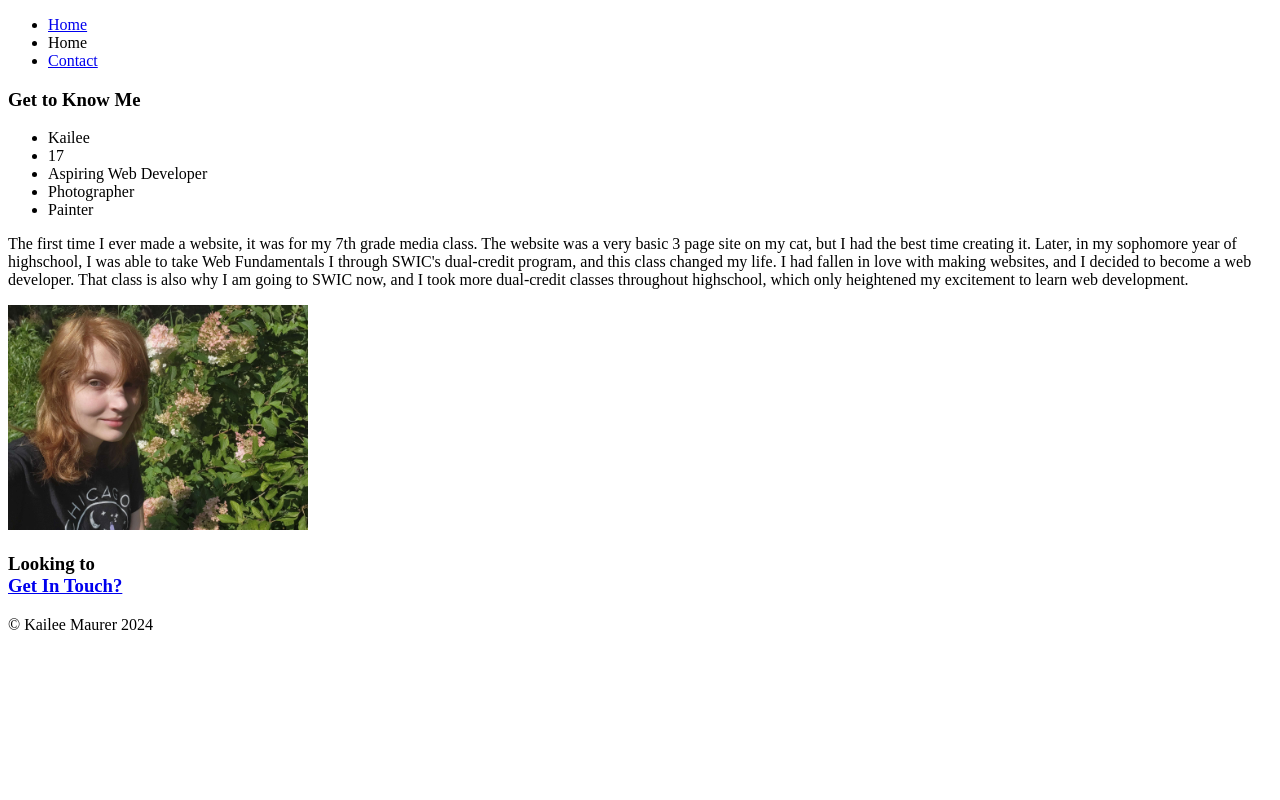
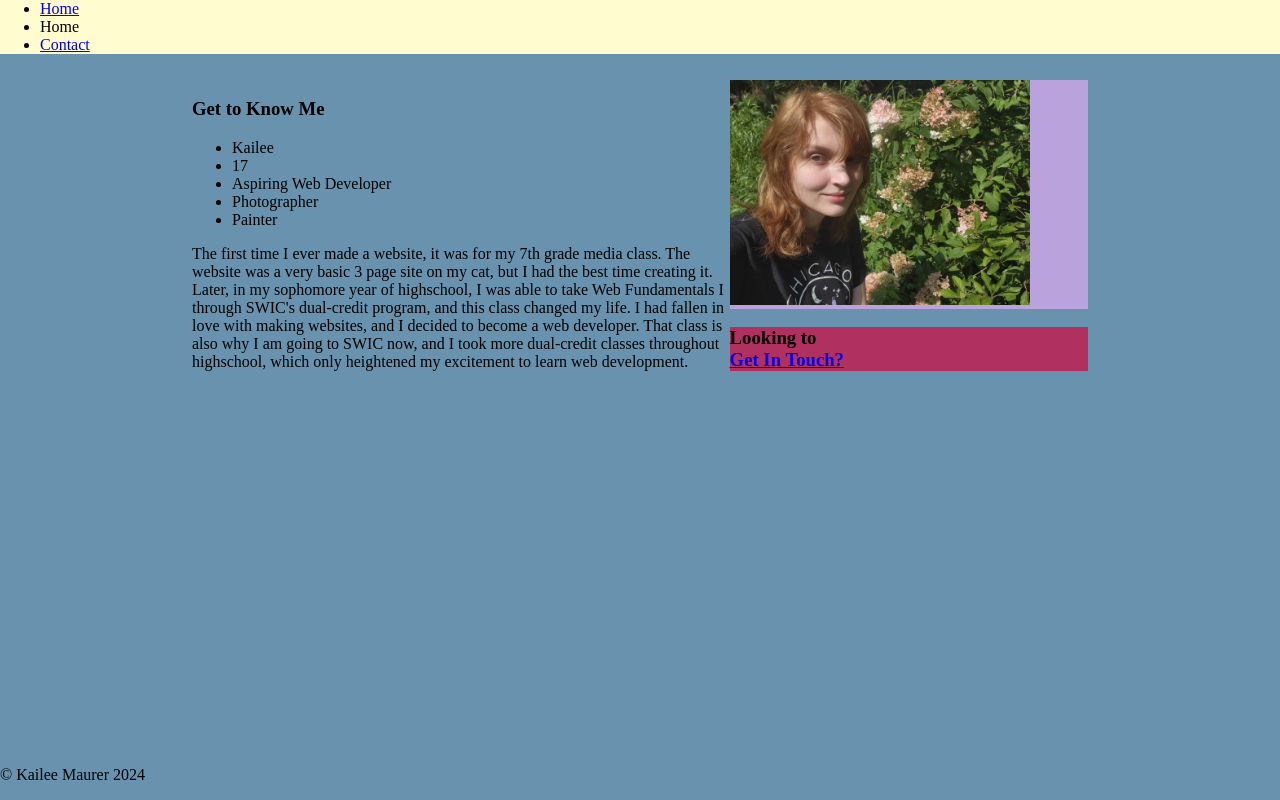
Before and after one commit to SWIC-177/html-css-skills-demo-GingerCodesThings, a plain HTML site: page index.html in a window 1280 px wide. Drawn offline with Linux system fonts and the light colour scheme.

Commit message:
"-added basic styling to create a rough layout"

```diff
--- a/index.html
+++ b/index.html
@@ -19,9 +19,10 @@
 </nav>
 
 <main>
-  <div>
+  <div id="container">
 
-    <div>
+    <div id="leftDiv">
+      <div class="contentDiv">
       <h3>Get to Know Me</h3>
       <ul>
         <li>Kailee</li>
@@ -32,15 +33,18 @@
       </ul>
 
       <p>The first time I ever made a website, it was for my 7th grade media class. The website was a very basic 3 page site on my cat, but I had the best time creating it. Later, in my sophomore year of highschool, I was able to take Web Fundamentals I through SWIC's dual-credit program, and this class changed my life. I had fallen in love with making websites, and I decided to become a web developer. That class is also why I am going to SWIC now, and I took more dual-credit classes throughout highschool, which only heightened my excitement to learn web development.</p>
+      </div>
     </div>
 
-    <div>
+    <div id="rightDiv">
+      <div class="contentDiv">
         <div id="imgDiv">
           <img src="images/kailee.jpg" alt="an image of me with flowers" width="300">
         </div>
-        <div>
+        <div id="contactDiv">
           <h3>Looking to <br><a href="contact.html">Get In Touch?</a></h3>
         </div>
+      </div>
     </div>
 
   </div>
--- a/style.css
+++ b/style.css
@@ -0,0 +1,54 @@
+body {
+    background-color: #6992ae;
+    width:100%;
+    height: 100%;
+    margin: 0;
+}
+
+nav{
+    width:100%;
+    background-color: #FFFDD0;
+
+}
+
+nav ul {
+    margin: 0 0 2% 0;
+}
+
+main {
+    width: 100%;
+}
+#container{
+    width:70%;
+    margin: 0 15% 0 15%;
+}
+
+
+#leftDiv {
+    width:60%;
+    float:left;
+}
+
+#rightDiv{
+    width:40%;
+    float: right;
+}
+
+#contactDiv {
+    background-color: #B03060;
+
+}
+
+#imgDiv {
+    background-color: #BAA3DC;
+}
+
+#contentDiv {
+    padding: 0 5% 5% 5%;
+}
+footer {
+    position: absolute;
+    bottom: 0;
+    width: 100%;
+    left: 0;
+}
```
